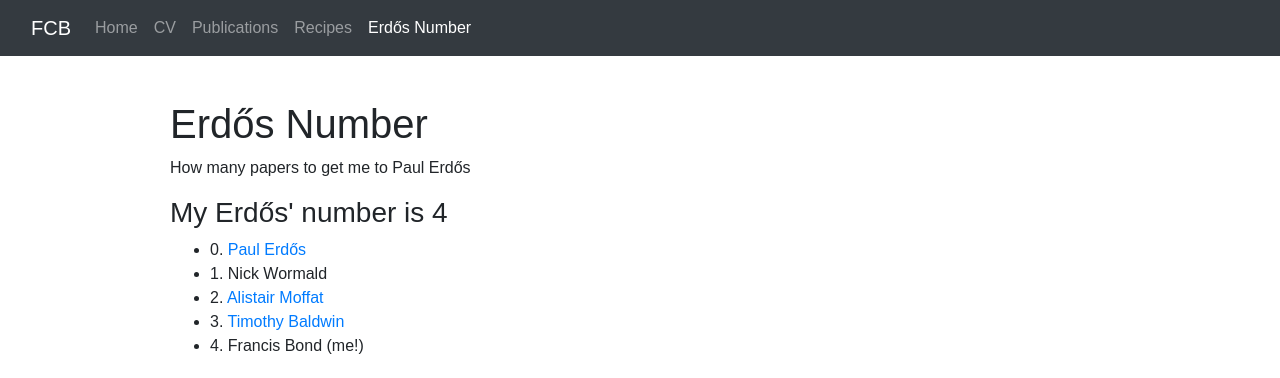
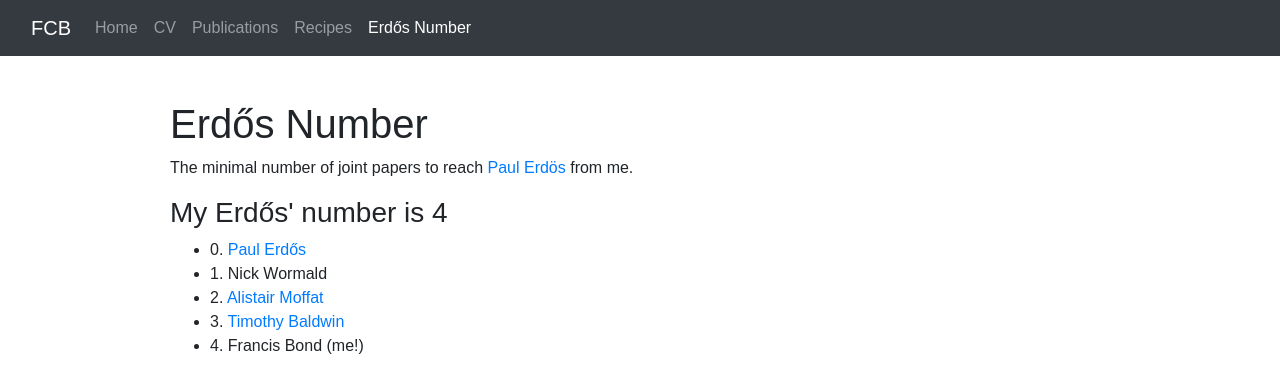
Before and after one commit to fcbond/fcbond.github.io, a Flask app: page /erdos.html in a window 1280 px wide. Shown: the top 378 px of the page. Run offline with Flask 3, Linux system fonts and the light colour scheme; some libraries are stand-ins or nearby versions.

Commit message:
copyedit

```diff
--- a/fcb/templates/erdos.html
+++ b/fcb/templates/erdos.html
@@ -7,7 +7,7 @@
 {% block content %}
     <div class="container">
         <h1>{{title}}</h1>
-        <p>{{description}}</p>
+        <p>The minimal number of joint papers to reach <a href='https://en.wikipedia.org/wiki/Paul_Erdös'>Paul Erdös</a> from me.</p>
 
 
 <h3>My Erdős' number is 4</h3>
```
